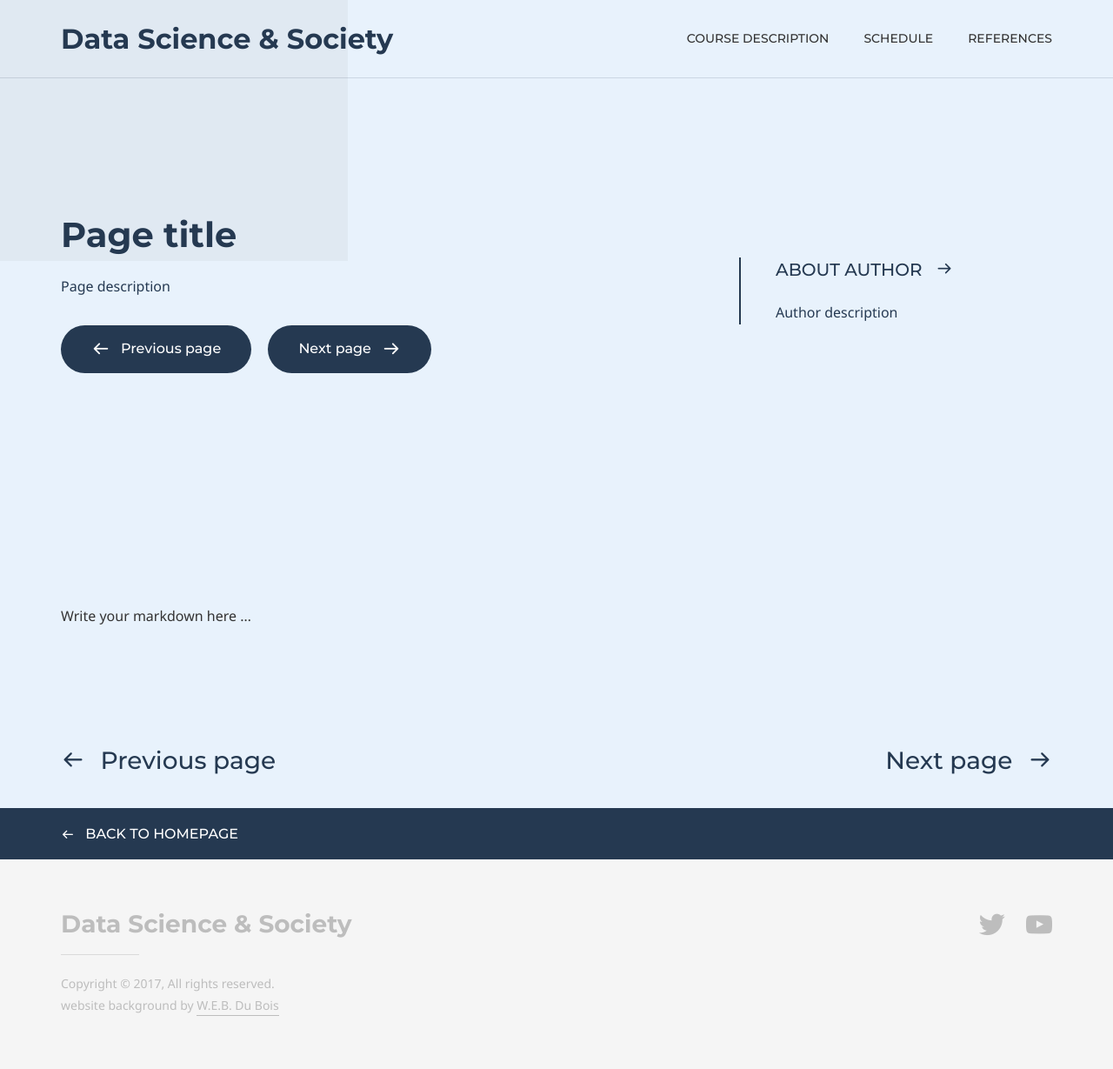
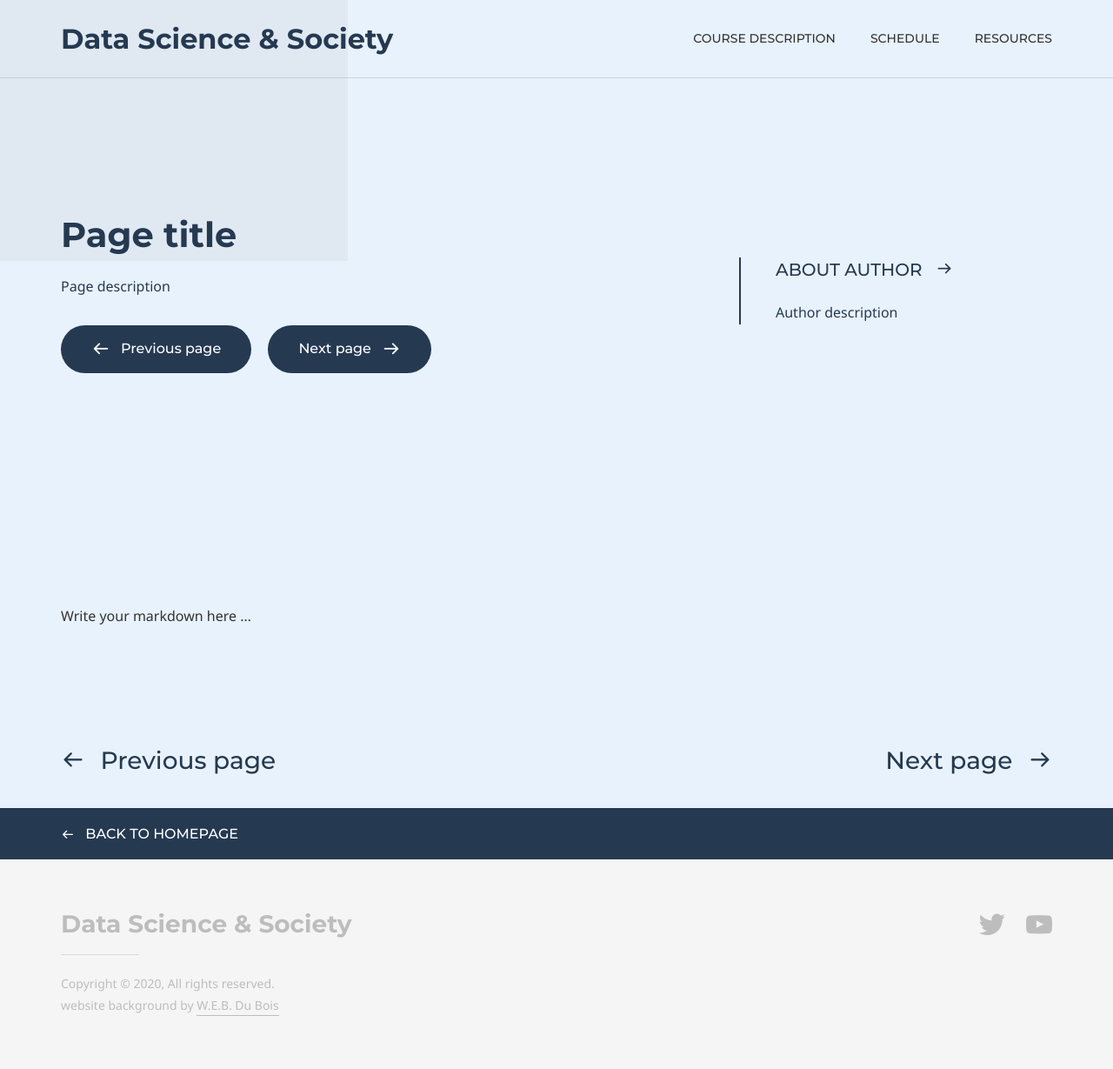
Before and after one commit to dssoc/dssoc.github.io, a Jekyll site: the page built from default.md, in a window 1280 px wide. Shown: the whole page at 87% size. Built offline with Jekyll 4.4.1, drawn with Linux system fonts in a browser that asks for light colours; some web fonts are replaced.

Commit message:
Update _config.yml

```diff
--- a/_config.yml
+++ b/_config.yml
@@ -13,19 +13,19 @@ doks:
               item_url: '/course'
             - item_name: Schedule
               item_url: '/schedule'
-            - item_name: References
+            - item_name: Resources
               item_url: '/references'
     footer:
         content:
             logo:
                 text: Data Science & Society
                 image:
-            copyright: Copyright &copy; 2017, All rights reserved. <br> website background by <a href = "https://www.smithsonianmag.com/history/first-time-together-and-color-book-displays-web-du-bois-visionary-infographics-180970826/">W.E.B. Du Bois </a>
+            copyright: Copyright &copy; 2020, All rights reserved. <br> website background by <a href = "https://www.smithsonianmag.com/history/first-time-together-and-color-book-displays-web-du-bois-visionary-infographics-180970826/">W.E.B. Du Bois </a>
         social_list:
             - network_name: twitter
-              profile_url: '#'
+              profile_url: 'https://twitter.com/chris_bail'
             - network_name: youtube
-              profile_url: '#'
+              profile_url: 'https://www.youtube.com/channel/UCqvvYami12pj3SYS2JIvzZg'
 
 
 # SASS settings
```
